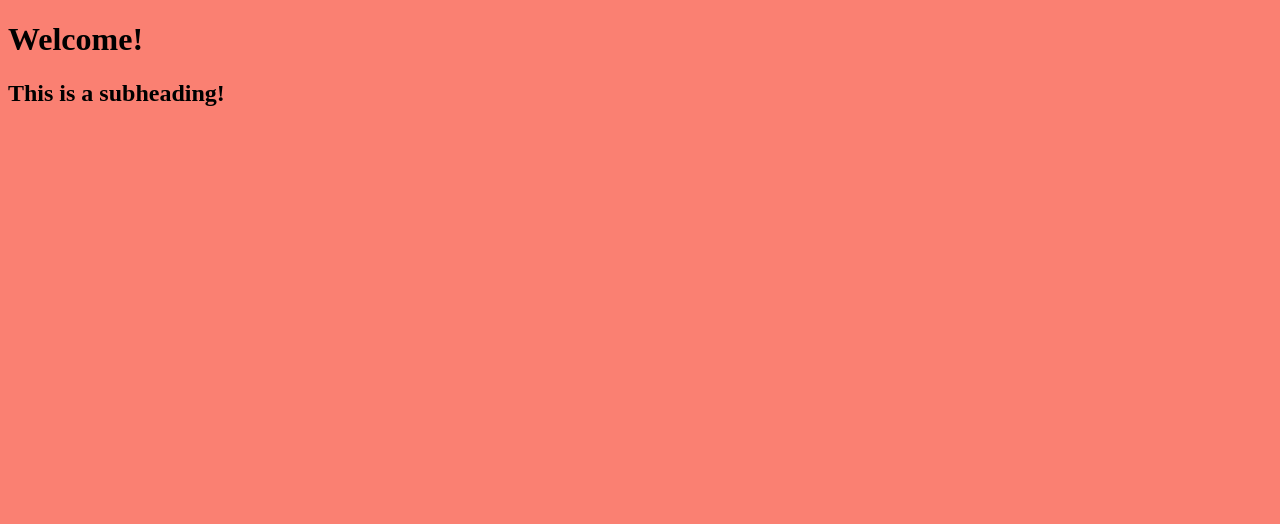
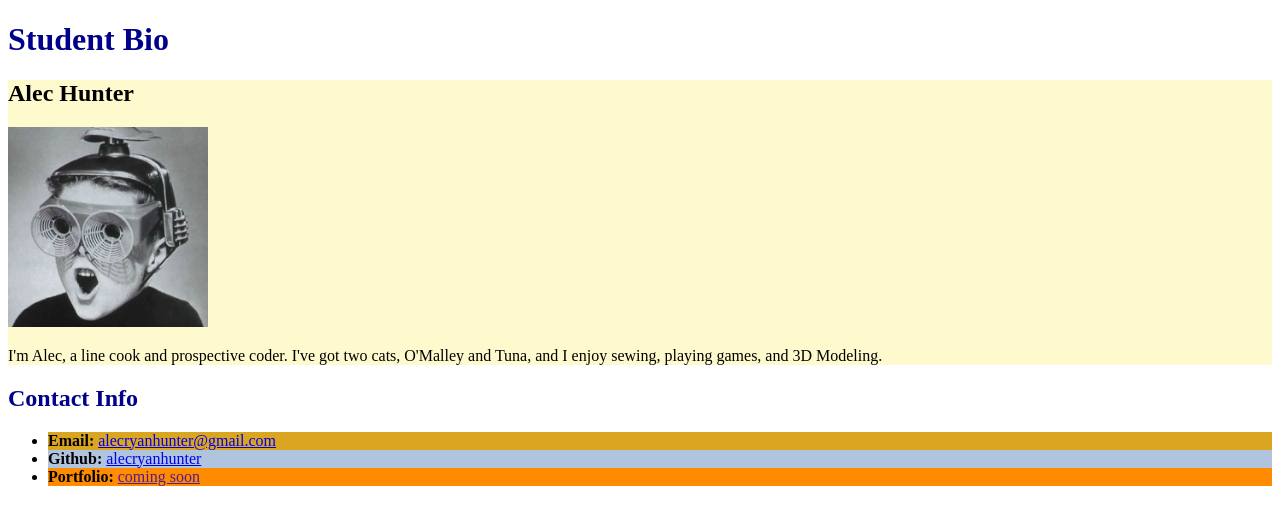
Before and after one commit to alecryanhunter/second-day, a plain HTML site: page index.html in a window 1280 px wide. Drawn offline with Linux system fonts and the light colour scheme.

Commit message:
added image, experimented with HTML and CSS

```diff
--- a/index.html
+++ b/index.html
@@ -1,10 +1,29 @@
 <!DOCTYPE html>
-<html>
+<html lang="en-US">
     <head>
         <link rel="stylesheet" href="style.css">
+        <meta charset="UTF-8">
+        <title>Student Bio</title>
     </head>
+
     <body>
-        <h1>Welcome!</h1>
-        <h2>This is a subheading!</h2>
+        <header>
+            <h1>Student Bio</h1>
+        </header>
+
+        <section class="lesson" id="personal">
+            <h2 class="title" id="name">Alec Hunter</h2>
+                <img src="xray_sq.jpg" alt="A kid with xray goggles"/>
+                <p>I'm Alec, a line cook and prospective coder. I've got two cats, O'Malley and Tuna, and I enjoy sewing, playing games, and 3D Modeling.</p>
+        </section>
+
+        <section class="lesson">
+            <h2 class="title" id="contact">Contact Info</h2>
+                <ul>
+                    <li id="email"><strong>Email:</strong> <a href="mailto:alecryanhunter@gmail.com">alecryanhunter@gmail.com</a></li>
+                    <li id="github"><strong>Github:</strong> <a href="https://github.com/alecryanhunter" target="_blank" rel="noreferrer">alecryanhunter</a></li>
+                    <li id="portfolio"><strong>Portfolio:</strong> <a href="">coming soon</a></li>
+                </ul>
+        </section>
     </body>
 </html>
--- a/style.css
+++ b/style.css
@@ -1,3 +1,27 @@
-body {
-    background-color: salmon;
+.lesson#personal {
+    background-color: lemonchiffon;
 }
+
+.title#contact {
+    color: darkblue;
+}
+
+h1 {
+    color: darkblue;
+}
+
+#email {
+    background-color: goldenrod;
+}
+
+#github {
+    background-color: lightsteelblue;
+}
+
+#portfolio {
+    background-color: darkorange;
+}
+
+img {
+    height: 200px;
+}
```
Also changed, not shown: xray_sq.jpg (added), 1 other file.
